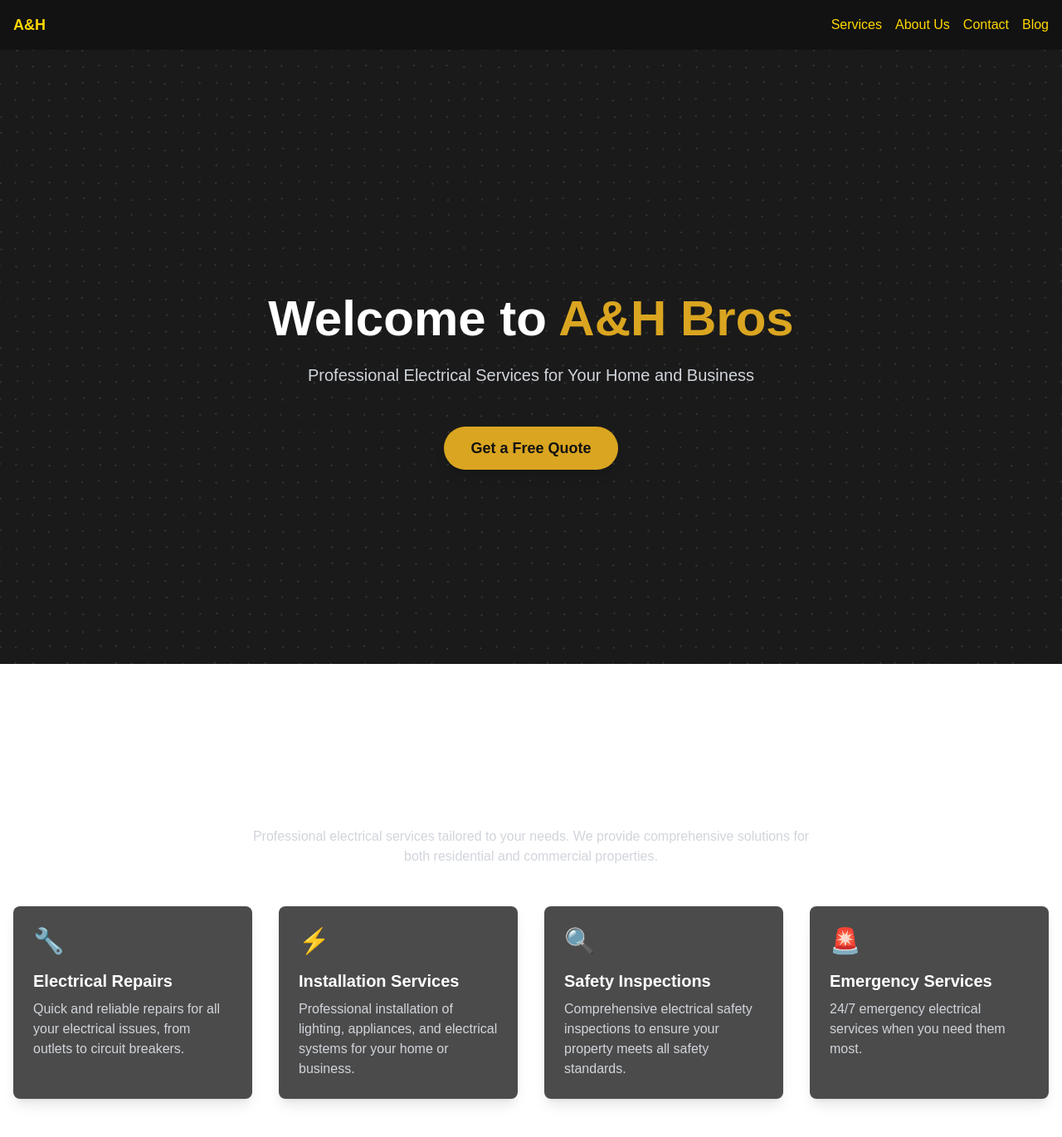
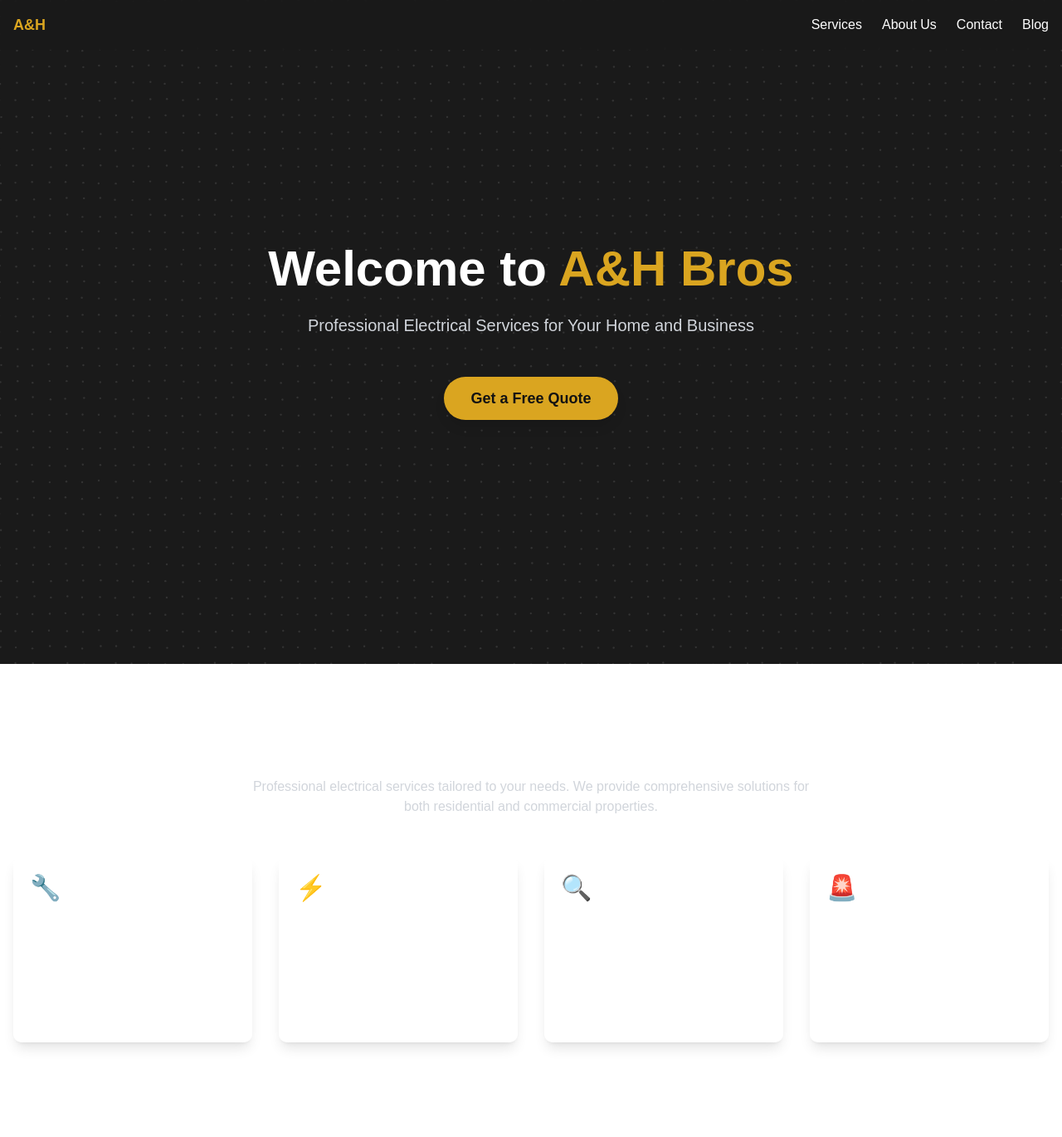
Before and after one commit to Mac0nia/A-H, a Next.js app: page / in a window 1280 px wide. Shown: the top 1370 px of the page at 83% size. After the commit the page ends 1336 px from the top, so only its background shows below. Built offline with nearby package versions, Linux system fonts and the light colour scheme.

Commit message:
Updated ServicesSection styles and modified Navbar, Blog, AboutUs, and Contact components

```diff
--- /dev/null
+++ b/src/app/components/AboutUs.tsx
@@ -0,0 +1,30 @@
+import React from 'react';
+
+const AboutUs = () => {
+  return (
+    <section id="about" className="py-20 bg-[#1a1a1a] text-white">
+      <div className="container mx-auto px-4 text-center">
+        <h2 className="text-4xl font-bold mb-4">About Us</h2>
+        <p className="text-lg max-w-2xl mx-auto">
+          We are a dedicated team committed to providing the best services to our customers.
+        </p>
+        <div className="grid grid-cols-1 md:grid-cols-2 lg:grid-cols-3 gap-4 mt-8">
+          <div className="bg-[#333] p-4 rounded">
+            <h3 className="font-bold text-xl">Our Mission</h3>
+            <p className="text-gray-300">To deliver top-notch electrical services with a focus on customer satisfaction.</p>
+          </div>
+          <div className="bg-[#333] p-4 rounded">
+            <h3 className="font-bold text-xl">Our Vision</h3>
+            <p className="text-gray-300">To be the leading electrical service provider in the region.</p>
+          </div>
+          <div className="bg-[#333] p-4 rounded">
+            <h3 className="font-bold text-xl">Our Values</h3>
+            <p className="text-gray-300">Integrity, quality, and reliability are at the core of our business.</p>
+          </div>
+        </div>
+      </div>
+    </section>
+  );
+};
+
+export default AboutUs;
--- /dev/null
+++ b/src/app/components/Blog.tsx
@@ -0,0 +1,31 @@
+import React from 'react';
+
+const Blog = () => {
+  return (
+    <section id="blog" className="py-20 bg-[#1a1a1a] text-white">
+      <div className="container mx-auto px-4 text-center">
+        <h2 className="text-4xl font-bold mb-4">Our Blog</h2>
+        <p className="text-lg mb-4">Check out our latest articles and updates!</p>
+        <div className="grid grid-cols-1 md:grid-cols-2 lg:grid-cols-3 gap-4">
+          <div className="bg-[#333] p-4 rounded">
+            <h3 className="font-bold text-xl">Blog Post Title</h3>
+            <p className="text-gray-300">A brief summary of the blog post goes here.</p>
+            <a href="#" className="text-[#DAA520]">Read More</a>
+          </div>
+          <div className="bg-[#333] p-4 rounded">
+            <h3 className="font-bold text-xl">Another Blog Post</h3>
+            <p className="text-gray-300">A brief summary of another blog post goes here.</p>
+            <a href="#" className="text-[#DAA520]">Read More</a>
+          </div>
+          <div className="bg-[#333] p-4 rounded">
+            <h3 className="font-bold text-xl">Latest Updates</h3>
+            <p className="text-gray-300">A brief summary of the latest updates goes here.</p>
+            <a href="#" className="text-[#DAA520]">Read More</a>
+          </div>
+        </div>
+      </div>
+    </section>
+  );
+};
+
+export default Blog;
--- /dev/null
+++ b/src/app/components/Contact.tsx
@@ -0,0 +1,34 @@
+import React from 'react';
+
+const Contact = () => {
+  return (
+    <section id="contact" className="py-20 bg-[#1a1a1a] text-white">
+      <div className="container mx-auto px-4 text-center">
+        <h2 className="text-4xl font-bold mb-4">Contact Us</h2>
+        <p className="text-lg mb-4">Have questions? We’d love to hear from you!</p>
+        <form className="max-w-md mx-auto">
+          <input type="text" placeholder="Your Name" className="p-2 mb-4 w-full rounded" required />
+          <input type="email" placeholder="Your Email" className="p-2 mb-4 w-full rounded" required />
+          <textarea placeholder="Your Message" className="p-2 mb-4 w-full rounded" required></textarea>
+          <button type="submit" className="bg-[#DAA520] text-black p-2 rounded">Send Message</button>
+        </form>
+        <div className="grid grid-cols-1 md:grid-cols-2 lg:grid-cols-3 gap-4 mt-8">
+          <div className="bg-[#333] p-4 rounded">
+            <h3 className="font-bold text-xl">Get in Touch</h3>
+            <p className="text-gray-300">Reach out to us for any inquiries or assistance.</p>
+          </div>
+          <div className="bg-[#333] p-4 rounded">
+            <h3 className="font-bold text-xl">Follow Us</h3>
+            <p className="text-gray-300">Stay updated with our latest news and offers.</p>
+          </div>
+          <div className="bg-[#333] p-4 rounded">
+            <h3 className="font-bold text-xl">Feedback</h3>
+            <p className="text-gray-300">We value your feedback to improve our services.</p>
+          </div>
+        </div>
+      </div>
+    </section>
+  );
+};
+
+export default Contact;
--- a/src/app/components/Navbar.tsx
+++ b/src/app/components/Navbar.tsx
@@ -2,23 +2,23 @@ import Link from 'next/link';
 
 const Navbar = () => {
   return (
-    <nav className="bg-dark text-accent p-4 flex justify-between items-center">
+    <nav className="fixed w-full bg-[#1a1a1a]/80 backdrop-blur-sm text-white p-4 flex justify-between items-center z-50">
       <div className="text-lg font-bold">
-        <Link href="/">
+        <Link href="/" className="text-[#DAA520] hover:text-[#DAA520]/80 transition-colors">
           A&H
         </Link>
       </div>
-      <div className="flex space-x-4">
-        <Link href="/services">
+      <div className="flex space-x-6">
+        <Link href="/#services" className="hover:text-[#DAA520] transition-colors">
           Services
         </Link>
-        <Link href="/about">
+        <Link href="/#about" className="hover:text-[#DAA520] transition-colors">
           About Us
         </Link>
-        <Link href="/contact">
+        <Link href="/#contact" className="hover:text-[#DAA520] transition-colors">
           Contact
         </Link>
-        <Link href="/blog">
+        <Link href="/#blog" className="hover:text-[#DAA520] transition-colors">
           Blog
         </Link>
       </div>
--- /dev/null
+++ b/src/app/components/ServicesSection.css
@@ -0,0 +1,21 @@
+.service-card {
+  position: relative; /* Required for positioning the pseudo-element */
+  background: rgba(255, 255, 255, 0.3); /* Adjusted for semi-transparency */
+  border-radius: 10px; /* Rounded corners */
+  padding: 20px; /* Inner spacing */
+  overflow: hidden; /* Ensure pseudo-element doesn't overflow */
+  color: white; /* Set text color to white */
+}
+
+.service-card::before {
+  content: '';
+  position: absolute;
+  top: 0;
+  left: 0;
+  right: 0;
+  bottom: 0;
+  background: rgba(255, 255, 255, 0.1); /* Adjust as needed */
+  backdrop-filter: blur(5px); /* Blur effect */
+  z-index: -1;
+  color: white;
+}
--- a/src/app/components/ServicesSection.tsx
+++ b/src/app/components/ServicesSection.tsx
@@ -1,6 +1,7 @@
 'use client';
 
 import { motion } from 'framer-motion';
+import './ServicesSection.css';
 
 interface ServiceCardProps {
   title: string;
@@ -11,14 +12,14 @@ interface ServiceCardProps {
 
 const ServiceCard = ({ title, description, icon, delay }: ServiceCardProps) => (
   <motion.div
-    initial={{ opacity: 0, y: 20 }}
-    whileInView={{ opacity: 1, y: 0 }}
+    initial={{ y: 20 }}
+    whileInView={{ y: 0 }}
     transition={{ duration: 0.5, delay }}
-    className="bg-[#1E1E1E]/80 backdrop-blur-sm p-6 rounded-lg shadow-lg hover:shadow-xl transition-shadow"
+    className="service-card bg-[#1a1a1a]/20 p-6 rounded-lg shadow-lg hover:shadow-xl hover:bg-[#1a1a1a]/30 transition-all duration-300"
   >
     <div className="text-[#DAA520] text-3xl mb-4">{icon}</div>
-    <h3 className="text-xl font-bold mb-2 text-white">{title}</h3>
-    <p className="text-gray-300">{description}</p>
+    <h3 className="text-xl font-bold mb-2">{title}</h3>
+    <p>{description}</p>
   </motion.div>
 );
 
@@ -51,7 +52,7 @@ const ServicesSection = () => {
   ];
 
   return (
-    <section className="py-20">
+    <section id="services" className="py-20">
       <div className="container mx-auto px-4">
         <motion.div
           initial={{ opacity: 0, y: 20 }}
```
